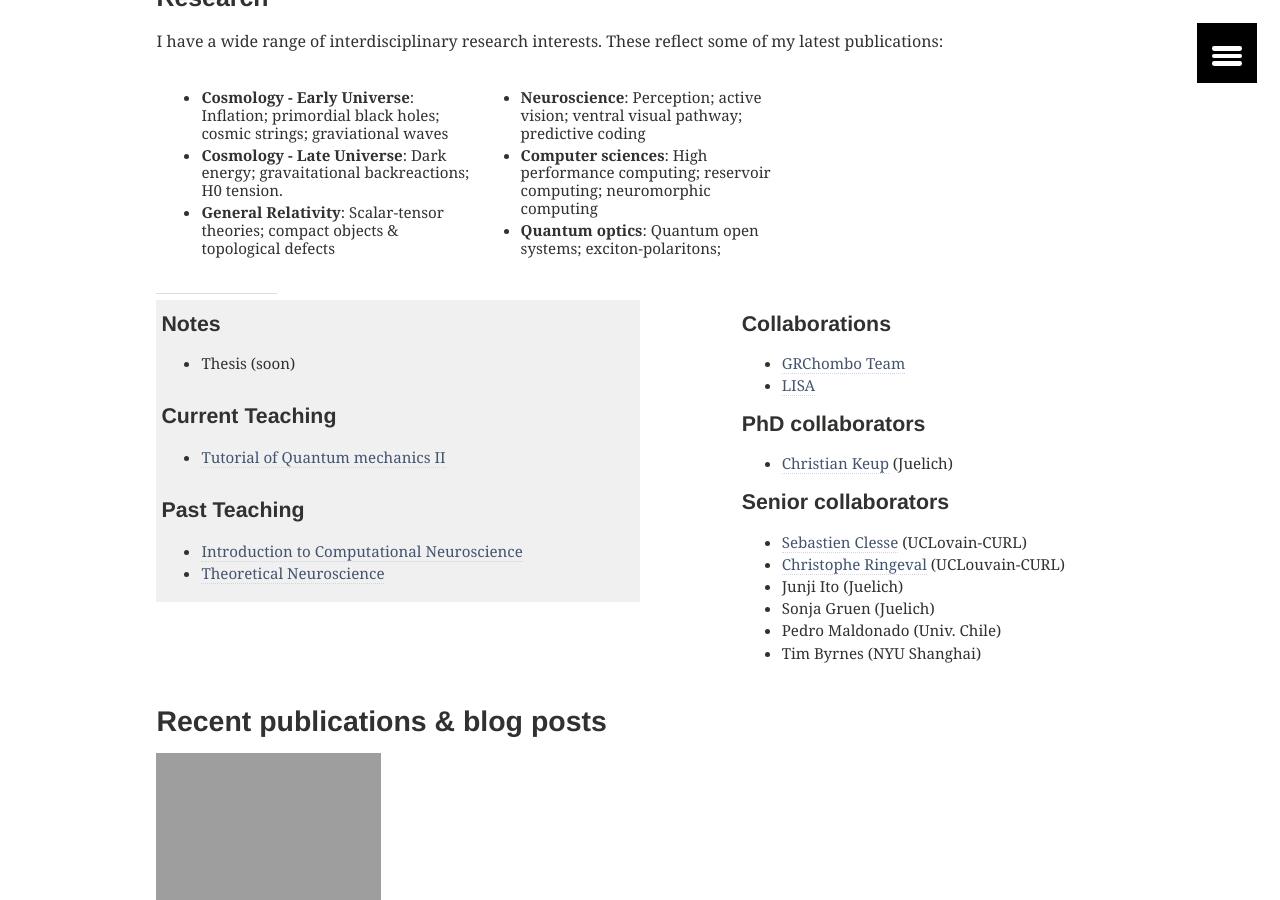
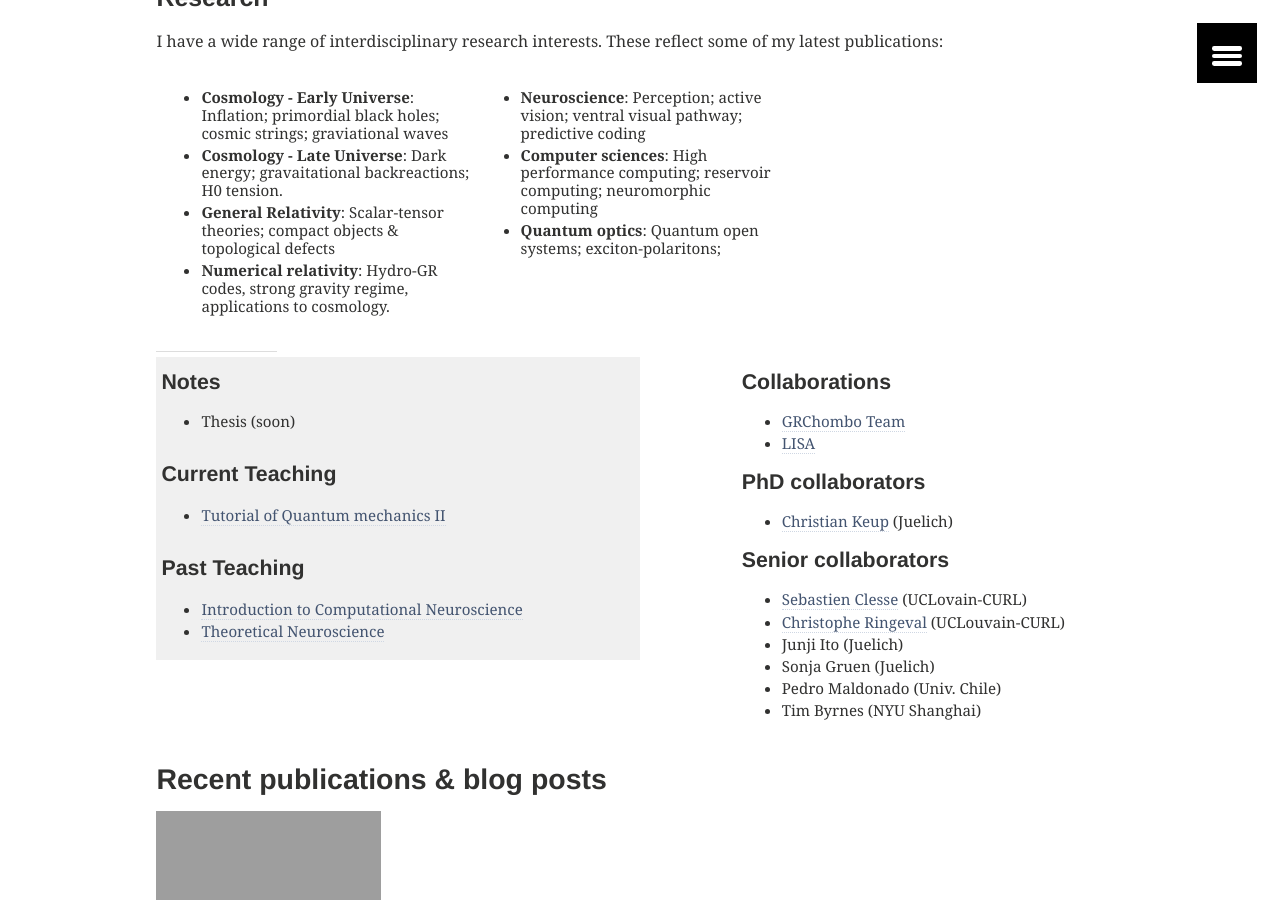
Before and after one commit to cjoana/cjoana.github.io, a Jekyll site: the page built from index.md, in a window 1280 px wide and 900 px high, scrolled down 661 px. Built offline with Jekyll 4.4.1, drawn with Linux system fonts in a browser that asks for light colours.

Commit message:
about update

```diff
--- a/index.md
+++ b/index.md
@@ -30,6 +30,7 @@ I have a wide range of interdisciplinary research interests. These reflect some
 - **Cosmology - Early Universe**: Inflation; primordial black holes; cosmic strings; graviational waves
 - **Cosmology - Late Universe**: Dark energy; gravaitational backreactions; H0 tension.
 - **General Relativity**: Scalar-tensor theories; compact objects & topological defects
+- **Numerical relativity**: Hydro-GR codes, strong gravity regime, applications to cosmology.
 </div>
 <div class="infocolumn" markdown="block">
 - **Neuroscience**: Perception; active vision; ventral visual pathway; predictive coding
```
